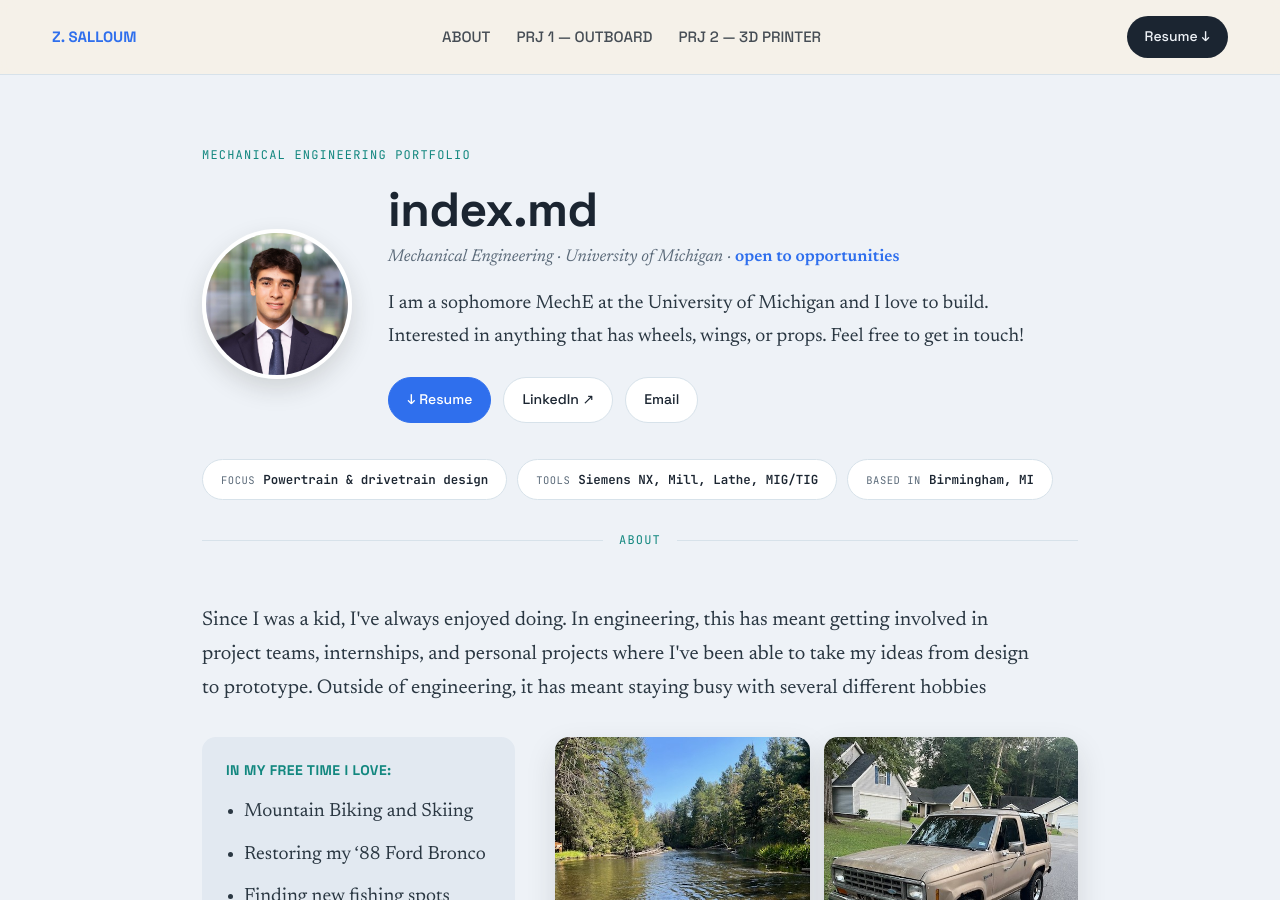
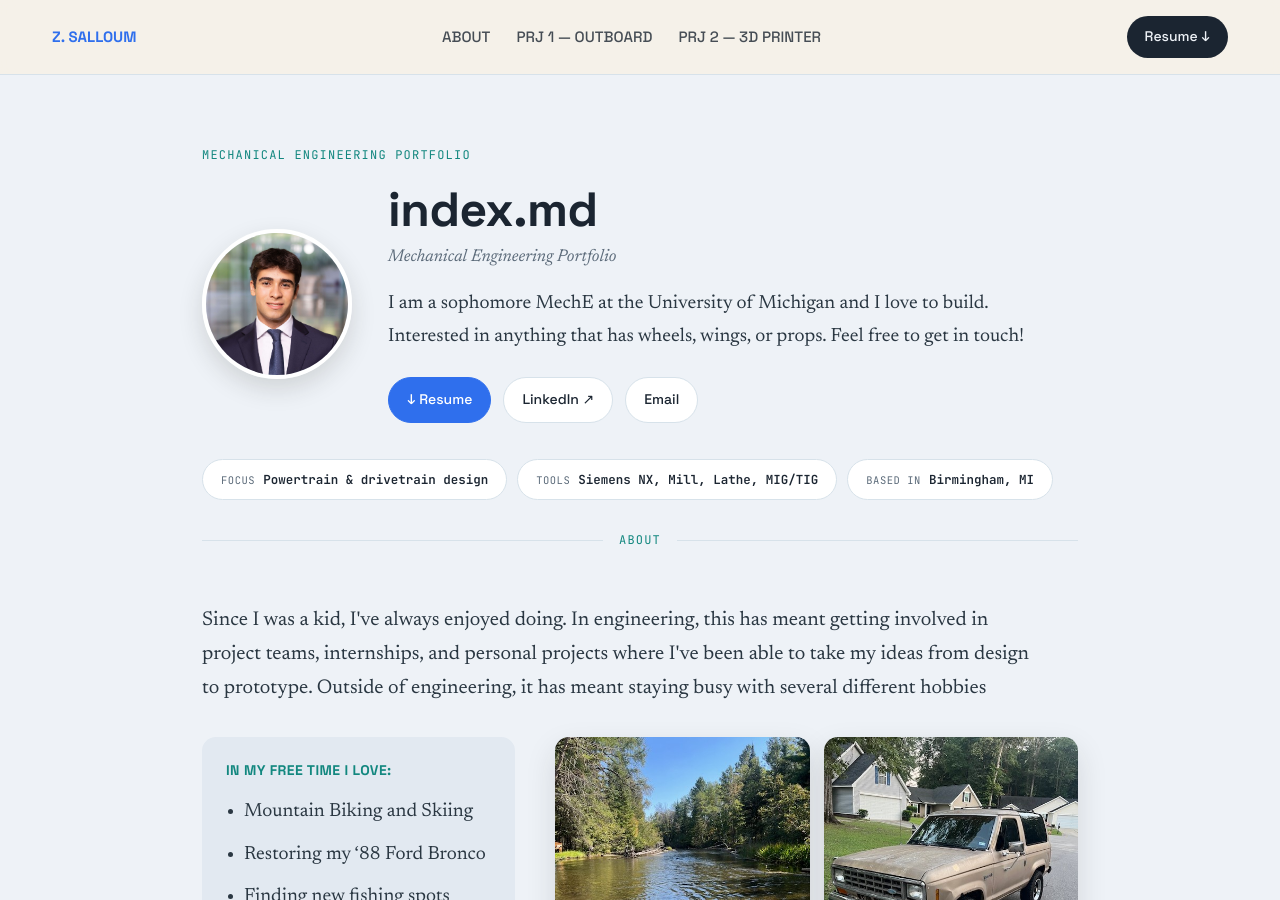
Before and after one commit to zacharysalloum/zacharysalloum.github.io, a Jekyll site: the page built from index.md, in a window 1280 px wide and 900 px high. Built offline with Jekyll 4.4.1, drawn with Linux system fonts in a browser that asks for light colours.

Commit message:
Update index.md

```diff
--- a/index.md
+++ b/index.md
@@ -1,7 +1,7 @@
 ---
 layout: default
 title: Zachary Salloum
-role_line: "Mechanical Engineering · University of Michigan · <span>open to opportunities</span>"
+role_line: "Mechanical Engineering Portfolio"
 lede: "I am a sophomore MechE at the University of Michigan and I love to build. Interested in anything that has wheels, wings, or props. Feel free to get in touch!"
 headshot: /assets/images/ZachHeadshot.jpg
 spec_strip:
```
